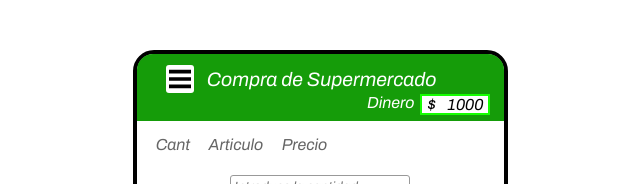
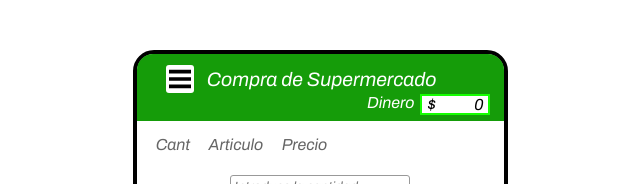
Before and after one commit to jonathanchw/Shopping_list_app, a React (Create React App) app: page / in a window 1280 px wide. Shown: the top 184 px of the page, without its empty margins (320-960 px from the left). Built offline with nearby package versions, Linux system fonts and the light colour scheme.

Commit message:
create and add CashContainer component

```diff
--- /dev/null
+++ b/src/components/CashContainer/index.js
@@ -0,0 +1,17 @@
+import React from 'react';
+import './style.css';
+
+
+const CashContainer = () => {
+
+  return (
+    <div className="cashContainer">
+      <span className="moneyTitle">Dinero</span>
+      <div className="moneyDisplay">
+        <span>$</span>
+        <span>0</span>
+      </div>
+    </div>
+  )
+}
+export default CashContainer;
--- /dev/null
+++ b/src/components/CashContainer/style.css
@@ -0,0 +1,22 @@
+.cashContainer {
+  display: flex;
+  justify-content: flex-end;
+  position: absolute;
+  left: 61.17%;
+  top: 60.38%;
+}
+
+.moneyTitle {
+  color: #fff;
+  margin: 0 6px;
+}
+
+.moneyDisplay {
+  display: flex;
+  justify-content: space-between;
+  padding: 0 5px;
+  background-color: #fff;
+  border: 2px solid #15ff00;
+  min-width: 70px;
+
+}
--- a/src/components/Header/index.js
+++ b/src/components/Header/index.js
@@ -1,7 +1,11 @@
 import React from "react";
 import "./style.css";
+import CashContainer from "../CashContainer";
+
+
 
 const Header = () => {
+
   return (
     <div className="container">
 
@@ -14,13 +18,7 @@ const Header = () => {
         <h2>Compra de Supermercado</h2>
       </div>
 
-      <div className="cashContainer">
-        <span className="moneyTitle">Dinero</span>
-        <div className="moneyDisplay">
-          <span>$</span>
-          <span>1000</span>
-        </div>
-      </div>
+      <CashContainer />
     </div>
   );
 };
--- a/src/components/Header/style.css
+++ b/src/components/Header/style.css
@@ -28,26 +28,3 @@
   font-size: 13px;
   margin-top: 5px;
 }
-
-.cashContainer {
-  display: flex;
-  justify-content: flex-end;
-  position: absolute;
-  left: 61.17%;
-  top: 60.38%;
-}
-
-.moneyTitle {
-  color: #fff;
-  margin: 0 6px;
-}
-
-.moneyDisplay {
-  display: flex;
-  justify-content: space-between;
-  padding: 0 5px;
-  background-color: #fff;
-  border: 2px solid #15ff00;
-  min-width: 70px;
-
-}
```
